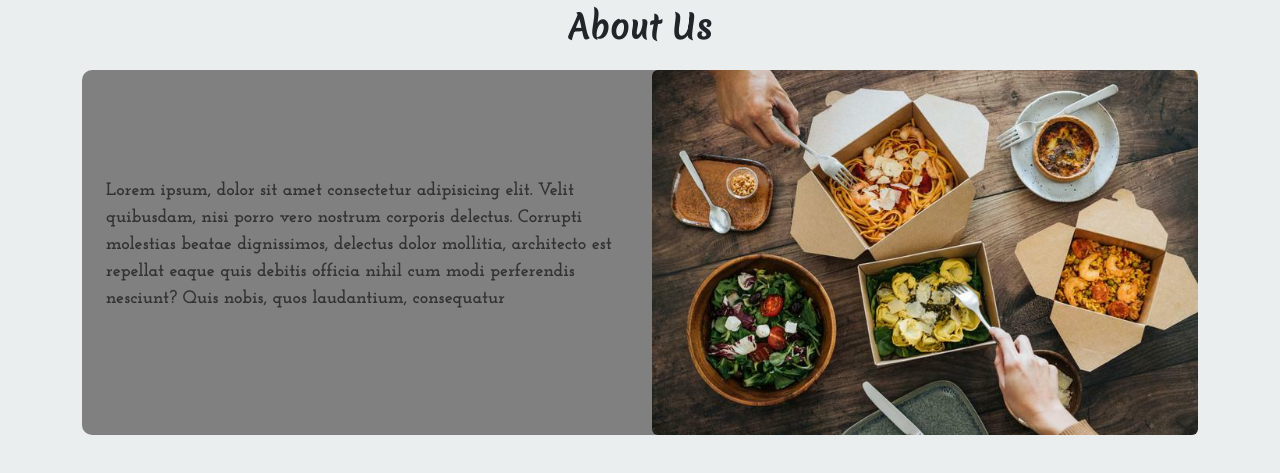
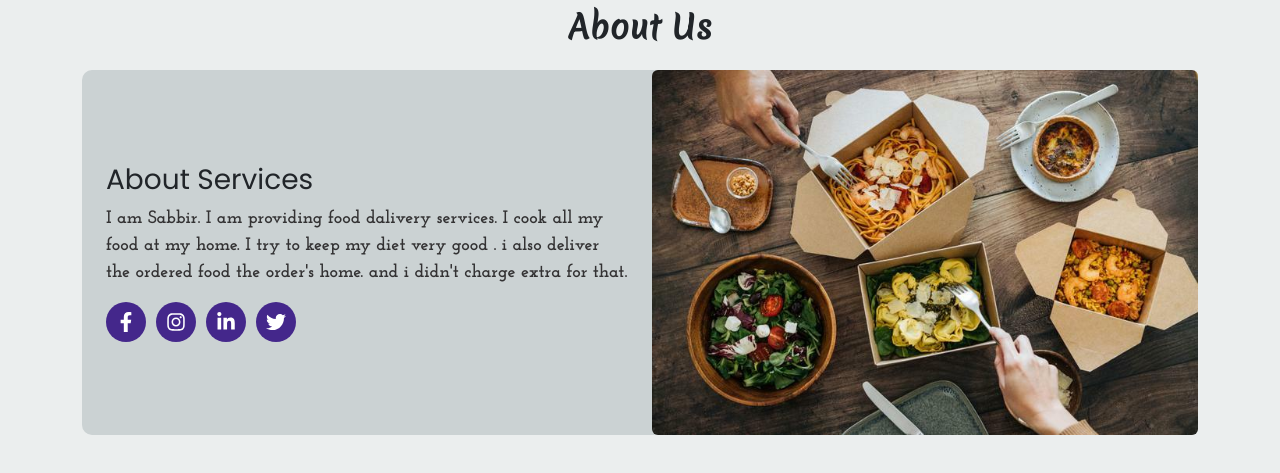
Before and after one commit to sksabbirhossain/daily-food-clint, a React (Create React App) app: page / in a window 1280 px wide. Shown: the part 1166-1639 px from the top of the page. Built offline with nearby package versions, Linux system fonts and the light colour scheme.

Commit message:
created a socialicons component

```diff
--- a/src/Pages/Home.js
+++ b/src/Pages/Home.js
@@ -3,6 +3,7 @@ import { FaArrowRight } from "react-icons/fa";
 import { Link } from "react-router-dom";
 import ServiceCard from "../components/ServiceCard/ServiceCard";
 import Slider from "../components/Slider/Slider";
+import SocialIcons from "../components/SocialIcons/SocialIcons";
 import aboutImg from "../images/aboutus/about.jpg";
 import "../styles/Home.css";
 
@@ -37,15 +38,15 @@ const Home = () => {
           <div className="aboutUs mt-4">
             <div className="row">
               <div className="col-md-6">
-                <div className="d-flex h-100 align-items-center">
-                  <p className="praText ps-4">
-                    Lorem ipsum, dolor sit amet consectetur adipisicing elit.
-                    Velit quibusdam, nisi porro vero nostrum corporis delectus.
-                    Corrupti molestias beatae dignissimos, delectus dolor
-                    mollitia, architecto est repellat eaque quis debitis officia
-                    nihil cum modi perferendis nesciunt? Quis nobis, quos
-                    laudantium, consequatur
+                <div className="d-flex flex-column h-100 ps-4 justify-content-center align-items-start">
+                  <h3>About Services</h3>
+                  <p className="praText ">
+                    I am Sabbir. I am providing food dalivery services. I cook
+                    all my food at my home. I try to keep my diet very good . i
+                    also deliver the ordered food the order's home. and i didn't
+                    charge extra for that.
                   </p>
+                  <SocialIcons />
                 </div>
               </div>
               <div className="col-md-6">
@@ -57,6 +58,8 @@ const Home = () => {
           </div>
         </div>
       </section>
+
+
     </>
   );
 };
--- /dev/null
+++ b/src/components/SocialIcons/SocialIcons.js
@@ -0,0 +1,30 @@
+import React from "react";
+import {
+  FaFacebookF,
+  FaInstagram,
+  FaLinkedinIn,
+  FaTwitter,
+} from "react-icons/fa";
+import { Link } from "react-router-dom";
+import styles from "./SocialIcons.module.css";
+
+const SocialIcons = () => {
+  return (
+    <div className="d-flex mb-4 mb-sm-0">
+      <Link to="/" className={styles.socialIcon}>
+        <FaFacebookF />
+      </Link>
+      <Link to="/" className={styles.socialIcon}>
+        <FaInstagram />
+      </Link>
+      <Link to="/" className={styles.socialIcon}>
+        <FaLinkedinIn />
+      </Link>
+      <Link to="/" className={styles.socialIcon}>
+        <FaTwitter />
+      </Link>
+    </div>
+  );
+};
+
+export default SocialIcons;
--- /dev/null
+++ b/src/components/SocialIcons/SocialIcons.module.css
@@ -0,0 +1,18 @@
+.socialIcon {
+  width: 40px;
+  height: 40px;
+  border-radius: 40px;
+  margin-right: 10px;
+  font-size: 20px;
+  background-color: #44278b;
+  color: #ffffff;
+  display: flex;
+  justify-content: center;
+  align-items: center;
+  transition: all linear 0.3s;
+}
+
+.socialIcon:hover{
+    background-color: #158f05;
+    color:  #f7e4e4;
+}
--- a/src/styles/Home.css
+++ b/src/styles/Home.css
@@ -1,4 +1,15 @@
-.aboutUs{
-    background-color: gray;
-    border-radius: 10px;
+.aboutUs {
+  background-color: #cbd2d3;
+  border-radius: 10px;
 }
+
+.subscription{
+
+}
+
+@media (min-width: 768px){
+  .subInupt {
+    width: 50%;
+    margin: 0 auto;
+  }
+}
```
